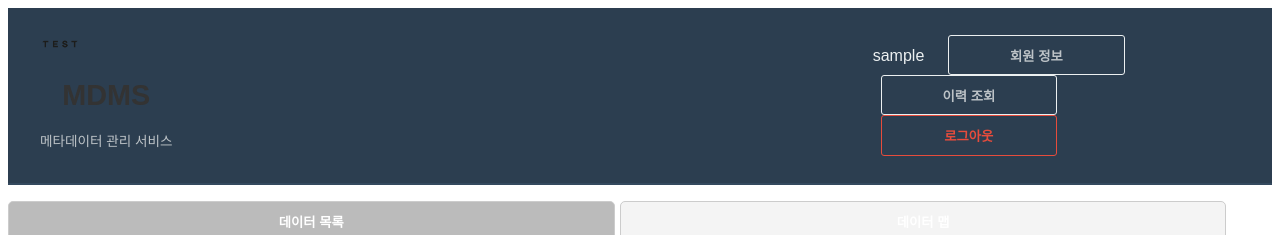
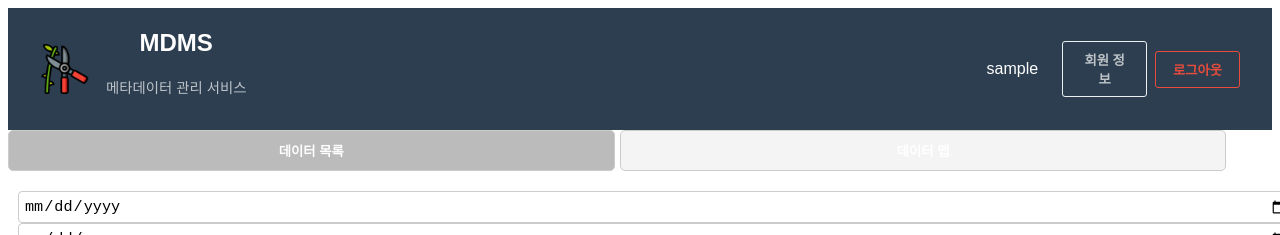
Before and after one commit to erldang/MDMS, a Vue app in the folder Front-end/mdms_fe/: page / in a window 1280 px wide. Shown: the top 235 px of the page. Built offline with nearby package versions, Linux system fonts and the light colour scheme; no server answers; sample sign-in values are in the browser's storage.

Commit message:
헤더 로고 변경 & 디자인 변경

```diff
--- a/Front-end/mdms_fe/src/Layout/Header.vue
+++ b/Front-end/mdms_fe/src/Layout/Header.vue
@@ -2,7 +2,7 @@
   <header class="header-container">
     <!-- 로고와 타이틀 섹션 -->
     <div class="left-section" @click="navigateToHome">
-      <img src="@/assets/img/test-logo.png" alt="테스트로고" class="logo-img">
+      <img src="@/assets/img/pruning-logo.png" alt="테스트로고" class="logo-img">
       <div class="title-section">
         <h1 class="title">MDMS</h1>
         <p class="subtitle">메타데이터 관리 서비스</p>
@@ -12,9 +12,7 @@
     <!-- 네비게이션 바 -->
     <nav v-if="isLoggedIn" class="navbar-section">
       <span class="username-text">{{ username }}</span>
-      <!-- 나머지 네비게이션 바 -->
       <button class="nav-btn" @click="navigateToProfile">회원 정보</button>
-      <button class="nav-btn">이력 조회</button>
       <button class="nav-btn logout-btn" @click="logoutAction">로그아웃</button>
     </nav>
   </header>
@@ -68,46 +66,63 @@ export default {
     justify-content: space-between;
     align-items: center;
     padding: 1rem 2rem;
-    margin-bottom: 1rem;
     background-color: #2C3E50;
     color: #ecf0f1;
-    border-bottom: 2px solid #34495e;
+}
+
+.left-section {
+    display: flex;
+    align-items: center;
 }
 
 .logo-img {
-    width: 40px;
-    height: 40px;
-    margin-right: 0.8rem;
+    width: 50px; /* 로고 크기 조정 */
+    height: 50px;
+    margin-right: 1rem;
 }
 
 .title-section {
     display: flex;
     flex-direction: column;
+    justify-content: center;
 }
 
 .title {
-    font-size: 1.8rem;
+    font-size: 1.5rem; /* 제목 크기 조정 */
     margin: 0;
+    color: #ffffff;
 }
 
 .subtitle {
-    font-size: 0.85rem;
+    font-size: 0.9rem; /* 서브타이틀 크기 조정 */
     color: #bdc3c7;
 }
 
+.navbar-section {
+    display: flex;
+    align-items: center;
+}
+
+.username-text {
+    margin-right: 1rem;
+    font-weight: 500;
+    color: #ffffff;
+}
+
 .nav-btn {
-    padding: 0.6rem 1.2rem;
+    padding: 0.5rem 1rem;
     margin-left: 0.5rem;
     background-color: transparent;
     border: 1px solid #ecf0f1;
     border-radius: 3px;
     cursor: pointer;
     transition: background-color 0.3s;
-    color:#bdc3c7;
+    color: #bdc3c7;
 }
 
 .nav-btn:hover {
     background-color: #34495e;
+    color: #ffffff;
 }
 
 .logout-btn {
@@ -117,11 +132,7 @@ export default {
 
 .logout-btn:hover {
     background-color: #e74c3c;
-    color: #ecf0f1;
+    color: #ffffff;
 }
 
-.username-text {
-    margin-right: 1rem;
-    font-weight: 500;
-}
 </style>
```
Also changed, not shown: Front-end/mdms_fe/src/assets/img/pruning-logo.png (added).
